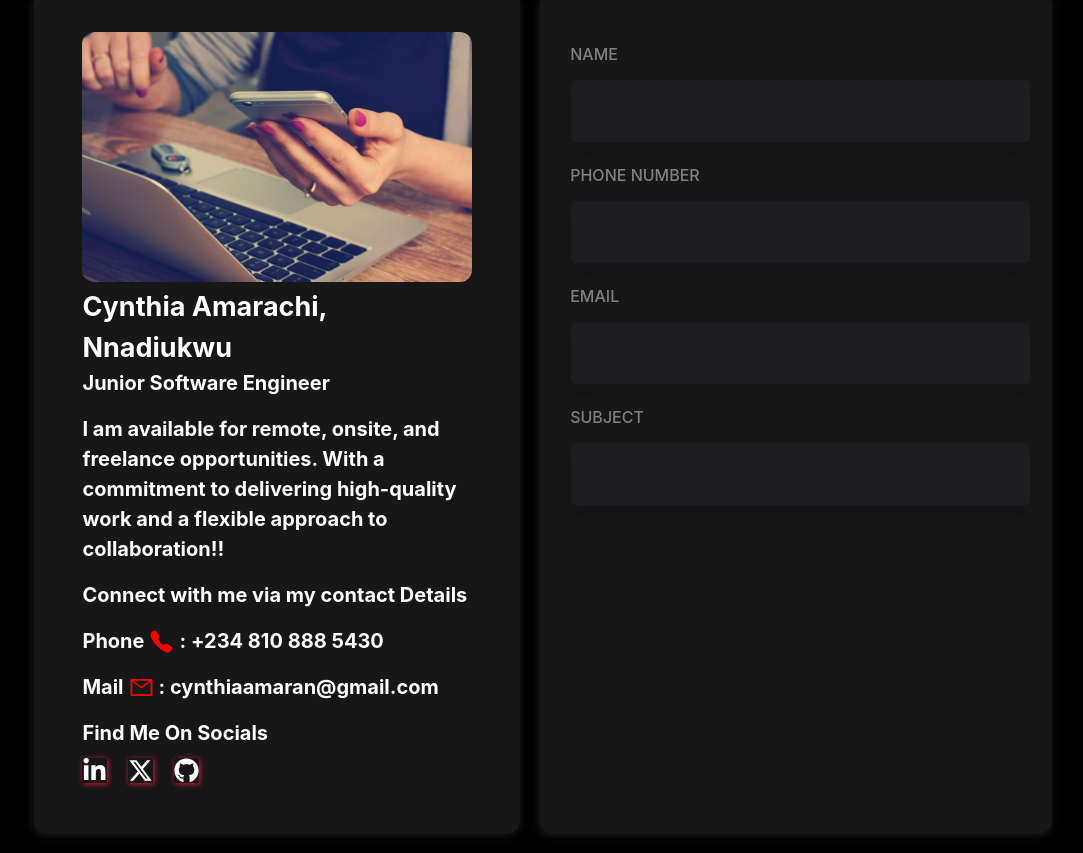
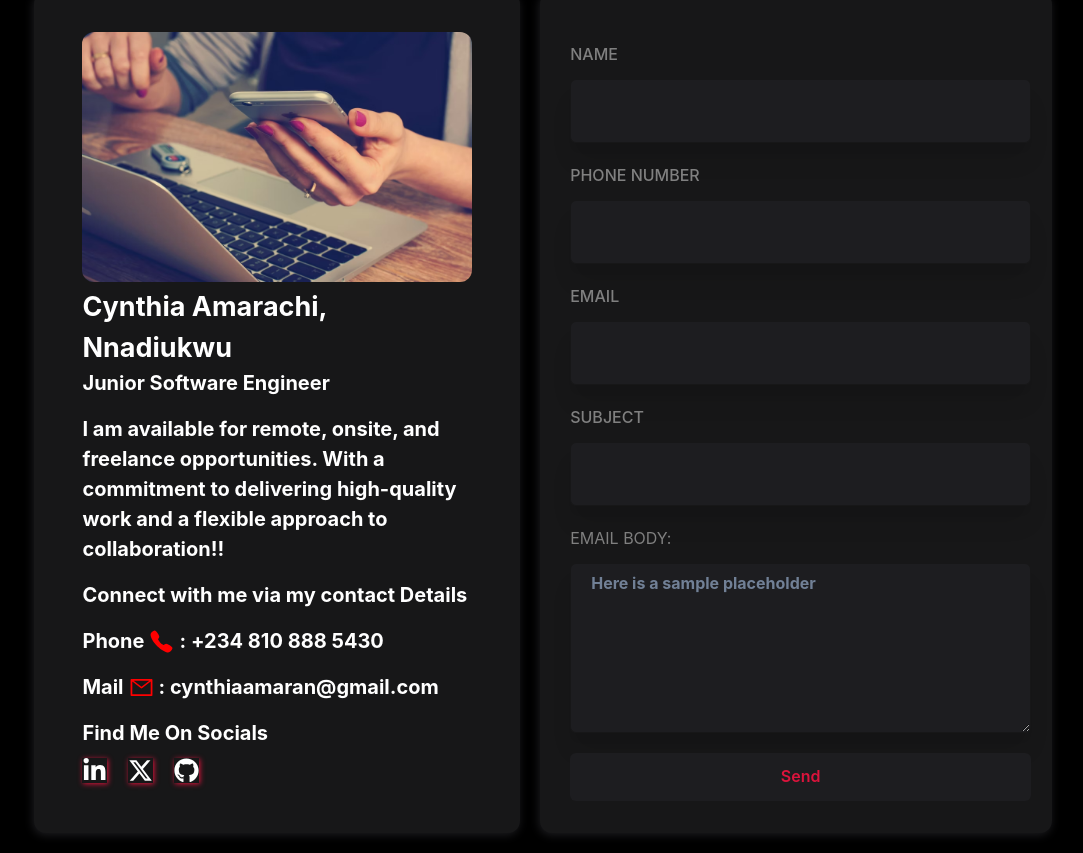
Before and after one commit to NnadiukwuCynthia/portfolio, a React (Vite) app: page /contact in a window 1280 px wide. Shown: the part 263-1116 px from the top of the page, without its empty margins (97-1180 px from the left). Built offline with nearby package versions, Linux system fonts and the light colour scheme.

Commit message:
Task: worked on contactMe form

```diff
--- a/package.json
+++ b/package.json
@@ -13,6 +13,7 @@
     "@chakra-ui/react": "^2.8.2",
     "@emotion/react": "^11.11.3",
     "@emotion/styled": "^11.11.0",
+    "emailjs-com": "^3.2.0",
     "framer-motion": "^11.0.3",
     "react": "^18.2.0",
     "react-dom": "^18.2.0",
--- a/src/Pages/AboutMe.jsx
+++ b/src/Pages/AboutMe.jsx
@@ -3,7 +3,7 @@ import About from "../components/About"
 
 const AboutMe = () => {
   return (
-    <Box w='100%' h='100vh' pt='7rem' bg='#000000'>
+    <Box w='100%' h='100vh' pt='6rem' bg='#000000'>
         <About/>
     </Box>
   )
--- a/src/components/About.jsx
+++ b/src/components/About.jsx
@@ -2,18 +2,18 @@ import { Box, Text } from "@chakra-ui/react"
 
 const About = () => {
   return (
-    <Box  m='auto'  w='70%' className="about">
-        <Text align='center' mb='2rem' textTransform='uppercase' fontSize='50px' fontWeight='bold' color='white'>About Me</Text>
-        <Text color='white' fontSize='20px' pt='1rem' className="about__aboutDetails">
+    <Box  m='0 auto' bg='#000000' w='70%' className="about">
+        <Text align='center' mb='1rem' textTransform='uppercase' fontSize='50px' fontWeight='bold' color='white'>About Me</Text>
+        <Text color='white' fontSize= '17px' pt='15px' className="about__aboutDetails">
             HELLO!!! I am Cynthia Nnadiukwu, a Passionate frontend developer, tech enthusiast, and avid learner, I thrive on the dynamic intersection of creativity, technology, and problem-solving. With a passion for crafting seamless user experiences, I specialize in bringing designs to life through code, utilizing languages like HTML, CSS, and JavaScript.
         </Text>
-        <Text color='white' fontSize='20px' pt='1rem' className="about__aboutDetails">
+        <Text color='white' fontSize= '17px' pt='15px' className="about__aboutDetails">
             Driven by an insatiable curiosity for emerging technologies and industry trends, I continuously seek out new knowledge and skills to stay at the forefront of the rapidly evolving digital landscape. Whether it is experimenting with the latest frameworks, exploring innovative design patterns, or diving deep into accessibility best practices, I approach every challenge as an opportunity to expand my expertise and deliver innovative solutions.
         </Text>
-        <Text color='white' fontSize='20px' pt='1rem' className="about__aboutDetails">
+        <Text color='white' fontSize= '17px' pt='15px' className="about__aboutDetails">
             With a keen eye for detail and a commitment to excellence, I take pride in creating intuitive interfaces that not only meet user needs but also exceed expectations. By blending technical expertise with a user-centric mindset, I aim to build immersive digital experiences that inspire, engage, and delight users across platforms and devices.
         </Text>
-        <Text color='white' fontSize='20px' pt='1rem' className="about__aboutDetails">
+        <Text color='white' fontSize= '17px' pt='15px' className="about__aboutDetails">
             In essence, I am a frontend developer who embraces the ever-changing nature of technology, fueled by a relentless curiosity and a drive to innovate. Through a combination of technical proficiency, creative flair, and a passion for learning, I strive to push the boundaries of what is possible and make a meaningful impact in the digital world.
         </Text>
     </Box>
--- a/src/components/ContactForm.jsx
+++ b/src/components/ContactForm.jsx
@@ -1,5 +1,6 @@
 import { useState } from "react"
-import { FormControl, FormLabel, Input, FormErrorMessage, NumberInputField, NumberInput, Box } from "@chakra-ui/react"
+import { FormControl, FormLabel, Input, NumberInputField, NumberInput, Box, Text, Textarea, Button } from "@chakra-ui/react"
+import emailjs from 'emailjs-com';
 
 const ContactForm = () => {
     const [name, setName] = useState('');
@@ -10,6 +11,8 @@ const ContactForm = () => {
     const [emailError, setEmailError] = useState(false);
     const [subject, setSubject] = useState('');
     const [subjectError, setSubjectError] = useState(false);
+    let [mailBody, setMailBody] = useState('')
+
 
     const handleNameChange = (event) => {
         setName(event.target.value);
@@ -27,64 +30,118 @@ const ContactForm = () => {
         setSubject(event.target.value);
     };
 
-    const handleNameValidation = () => {
-        if (name.trim() === '') {
-        setNameError(true);
-        } else {
-        setNameError(false);
-        }
-    };
-
-    const handlePhoneNumberValidation = () => {
-       if (phoneNumber.trim() === '') {
-            setPhoneNumberError(true);
-            } else {
-            setPhoneNumberError(false);
-        }
+    const handleInputChange = (e) => {
+        let inputValue = e.target.value
+        setMailBody(inputValue)
     }
 
-    const handleEmailValidation = () => {
-        if (email.trim() === '') {
-            setEmailError(true);
+    const handleButtonClick = () => {
+        let isValid = true;
+
+            if (name.trim() === '') {
+                setNameError('Name is required');
+                isValid = false;
             } else {
-            setEmailError(false);
+                setNameError('');
+            }
+
+           if (phoneNumber.trim() === '') {
+            setPhoneNumberError('Phone number is required');
+            isValid = false;
+                } else {
+                    setPhoneNumberError('');
+            }
+
+            if (email.trim() === '') {
+                setEmailError('Email is required');
+                isValid = false;
+            } else {
+                 setEmailError('');
+            }
+
+
+            if (subject.trim() === '') {
+                setSubjectError('Subject is required');
+            isValid = false;
+        } else {
+            setSubjectError('');
         }
+
+        if (isValid) {
+            let mailBody = mailBody;
+            mailBody += `\n\nSender's Name: ${name}\nPhone Number: ${phoneNumber}`;
+
+        emailjs.send('service_898atuf', 'template_qyk8imr', {
+            to_email: 'cynthiaamaran@gmail.com',
+            from_name: name,
+            from_email: email,
+            from_phone: phoneNumber,
+            subject: subject,
+            message_html: mailBody
+        }, 'BRYLyudQSwtQ0F9Ek')
+            .then((response) => {
+                alert('Email sent:', response);
+                setName('');
+                setPhoneNumber('');
+                setEmail('');
+                setSubject('');
+                setMailBody('');
+
+            }, (error) => {
+                console.error('Error sending email:', error);
+
+        });
     }
-    const handleSubjectValidation = () => {
-        if (subject.trim() === '') {
-            setSubjectError(true);
-            } else {
-            setSubjectError(false);
-        }
-    }
+
+    };
 
   return (
     <Box w='40%' m='20px 10px' py='30px' borderRadius='xl' boxShadow='-1px 2px 10px #1d1d20' bg='#171718'>
     <FormControl >
          <FormLabel p='20px 30px 5px' textTransform='uppercase' color='gray'>Name</FormLabel>
-            <Input _hover={{border:'3px solid crimson'}} focusBorderColor='tranparent' mx='30px' w='90%' h='4rem' bg='#1d1d20' color='white' px='20px' fontWeight='bold' border='1px solid #171718' boxShadow='xl' type='text' value={name} onChange={handleNameChange} onBlur={handleNameValidation} />
-            {nameError && <FormErrorMessage>Name is Required.</FormErrorMessage>}
+            <Input _hover={{border:'3px solid crimson'}} focusBorderColor='tranparent' mx='30px' w='90%' h='4rem' bg='#1d1d20' color='white' px='20px' fontWeight='bold' border='1px solid #171718' boxShadow='xl' type='text' value={name} onChange={handleNameChange}/>
+            {nameError && <div style={{ color: 'red' , paddingInline:'30px' }}>{nameError}</div>}
     </FormControl>
     <FormControl>
             <FormLabel p='20px 30px 5px' textTransform='uppercase' color='gray'>Phone Number</FormLabel>
             <NumberInput>
-                <NumberInputField _hover={{border:'3px solid crimson'}} focusBorderColor='none' mx='30px' w='90%' h='4rem' bg='#1d1d20' color='white' px='20px' fontWeight='bold' border='1px solid #171718' boxShadow='xl' type='number' value={phoneNumber} onChange={handlePhoneNumberChange} onBlur={handlePhoneNumberValidation}/>
-                {phoneNumberError && <FormErrorMessage>Phone Number is Required.</FormErrorMessage>}
+                <NumberInputField _hover={{border:'3px solid crimson'}} focusBorderColor='none' mx='30px' w='90%' h='4rem' bg='#1d1d20' color='white' px='20px' fontWeight='bold' border='1px solid #171718' boxShadow='xl' type='number' value={phoneNumber} onChange={handlePhoneNumberChange} />
+                {phoneNumberError && <div style={{ color: 'red', paddingInline:'30px'  }}>{phoneNumberError}</div>}
             </NumberInput>
     </FormControl>
     <FormControl>
             <FormLabel p='20px 30px 5px' textTransform='uppercase'  color='gray'>Email</FormLabel>
-            <Input _hover={{border:'3px solid crimson'}} focusBorderColor='tranparent' mx='30px' w='90%' h='4rem' bg='#1d1d20' color='white' px='20px' fontWeight='bold' border='1px solid #171718' boxShadow='xl' type='email' value={email} onChange={handleEmailChange} onBlur={handleEmailValidation} />
-            {emailError && <FormErrorMessage>Email is Required.</FormErrorMessage>}
+            <Input _hover={{border:'3px solid crimson'}} focusBorderColor='tranparent' mx='30px' w='90%' h='4rem' bg='#1d1d20' color='white' px='20px' fontWeight='bold' border='1px solid #171718' boxShadow='xl' type='email' value={email} onChange={handleEmailChange} />
+            {emailError && <div style={{ color: 'red' , paddingInline:'30px' }}>{emailError}</div>}
 
     </FormControl>
     <FormControl >
          <FormLabel p='20px 30px 5px' textTransform='uppercase' color='gray'>Subject</FormLabel>
-            <Input _hover={{border:'3px solid crimson'}} focusBorderColor='tranparent' mx='30px' w='90%' h='4rem' bg='#1d1d20' color='white' px='20px' fontWeight='bold' border='1px solid #171718' boxShadow='xl' type='text' value={subject} onChange={handleSubjectChange} onBlur={handleSubjectValidation} />
-            {subjectError && <FormErrorMessage>Subject is Required.</FormErrorMessage>}
+            <Input _hover={{border:'3px solid crimson'}} focusBorderColor='tranparent' bg='#1d1d20' mx='30px' w='90%' h='4rem' color='white' px='20px' fontWeight='bold' border='1px solid #171718' boxShadow='xl' type='text' value={subject} onChange={handleSubjectChange} />
+            {subjectError && <div style={{ color: 'red', paddingInline:'30px' }}>{subjectError}</div>}
     </FormControl>
+
+    <Text mb='8px'  p='20px 30px 5px' textTransform='uppercase' color='gray'>Email Body:</Text>
+      <Textarea
+        value={mailBody}
+        onChange={handleInputChange}
+        placeholder='Here is a sample placeholder'
+        h='170px'
+        _hover={{border:'3px solid crimson'}}
+        focusBorderColor='none'
+        mx='30px'
+        w='90%'
+        color='white'
+        px='20px'
+        fontWeight='bold'
+        border='1px solid #171718'
+        boxShadow='xl'
+        bg='#1d1d20'
+      />
+
+      <Button m='20px 30px 0' w='90%' h='3rem' bg='#1d1d20' color='crimson' _hover={{}} onClick={handleButtonClick}>Send</Button>
     </Box>
   )
-}
+};
 
 export default ContactForm
--- a/src/components/Root.jsx
+++ b/src/components/Root.jsx
@@ -5,12 +5,12 @@ import Header from "./Header"
 
 const Root = () => {
   return (
-    <>
+    <Box bg='black'>
     <Box>
        <Header/>
     </Box>
     <Outlet/>
-    </>
+    </Box>
   )
 }
 
```
Also changed, not shown: src/components/Skills.jsx (+13 -13 lines), 1 other file (tests, documents, lock files or other folders).
